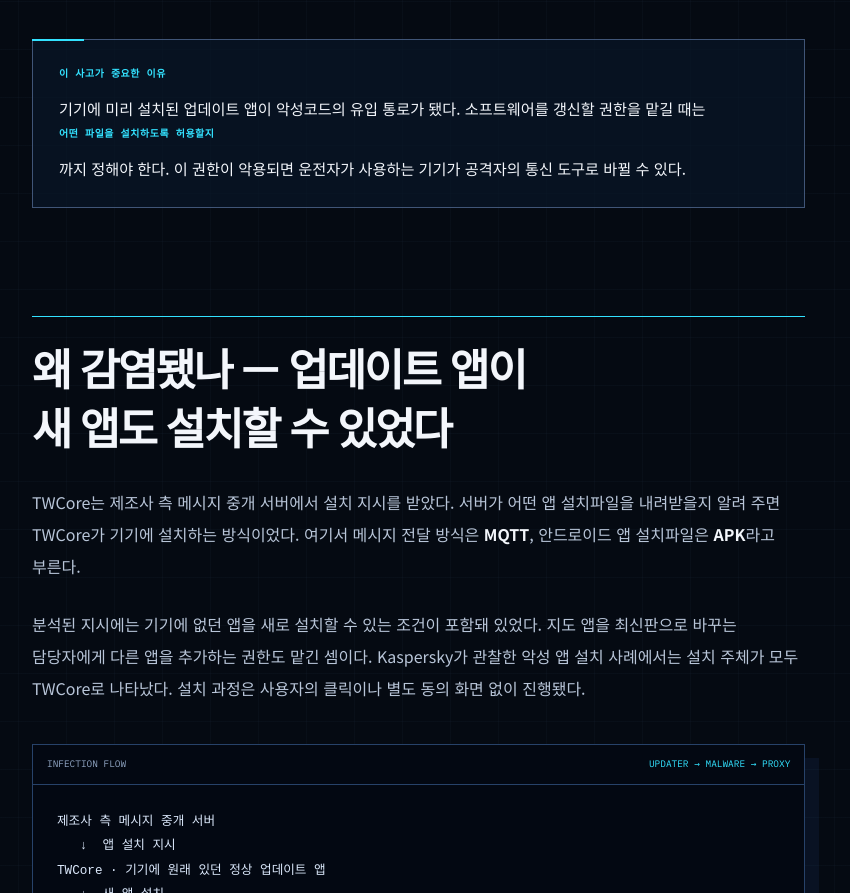
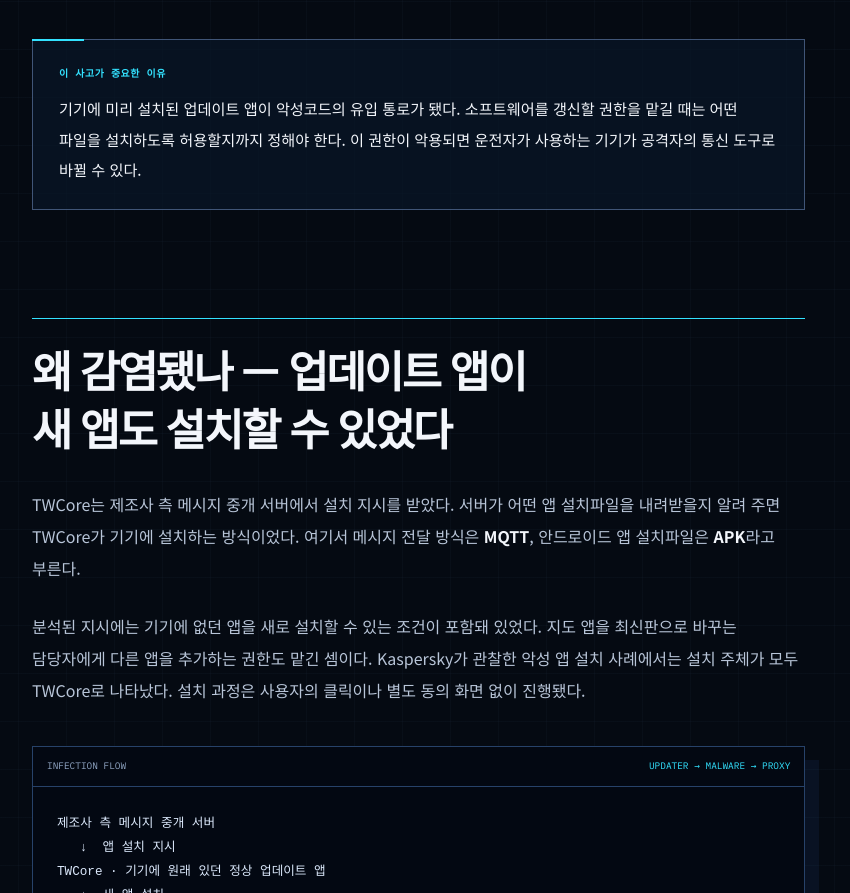
Before and after one commit to yubh1234567/yubh1234567.github.io, a plain HTML site: page posts/dofun-head-unit-botnet.html in a window 1280 px wide. Shown: the part 1583-2476 px from the top of the page, without its empty margins (318-1168 px from the left). Drawn offline with Linux system fonts and the light colour scheme.

Commit message:
Use body text styling for DoFun update permission phrase

```diff
--- a/posts/dofun-head-unit-botnet.html
+++ b/posts/dofun-head-unit-botnet.html
@@ -93,7 +93,7 @@
             <strong>이 사고가 중요한 이유</strong>
             <p>
               기기에 미리 설치된 업데이트 앱이 악성코드의 유입 통로가 됐다.
-              소프트웨어를 갱신할 권한을 맡길 때는 <strong>어떤 파일을 설치하도록 허용할지</strong>까지 정해야 한다.
+              소프트웨어를 갱신할 권한을 맡길 때는 어떤 파일을 설치하도록 허용할지까지 정해야 한다.
               이 권한이 악용되면 운전자가 사용하는 기기가 공격자의 통신 도구로 바뀔 수 있다.
             </p>
           </div>
```
